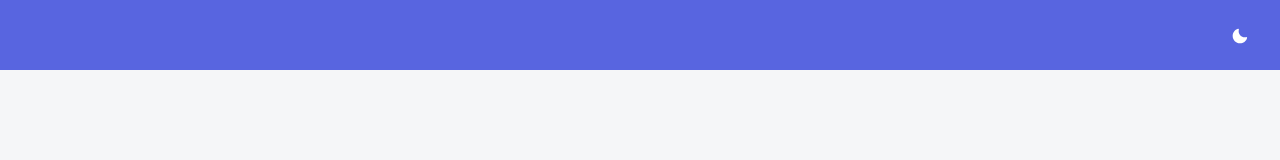
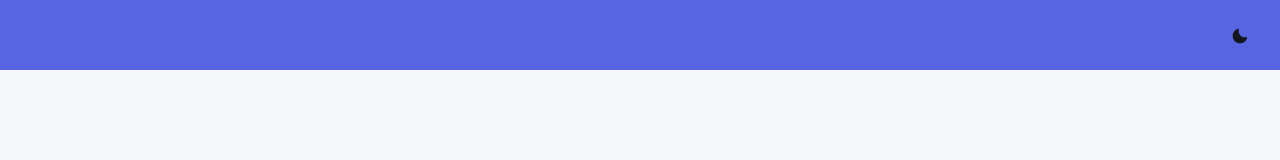
Before and after one commit to jonescamilla/job-board, a Next.js app: page / in a window 1280 px wide. Shown: the top 160 px of the page. Built offline with nearby package versions, Linux system fonts and the light colour scheme.

Commit message:
change logic for switching colormode to chakra made solution

```diff
--- a/src/components/Container.tsx
+++ b/src/components/Container.tsx
@@ -5,10 +5,8 @@ import { Box, useColorMode, useColorModeValue } from '@chakra-ui/react';
  * @param {any} props any children you wish to render within Container or JSX attributes you wish to add
  */
 export const Container = (props: any) => {
-  const { colorMode } = useColorMode();
-
   const bg = useColorModeValue('bg.light', 'bg.dark');
-  const color = useColorModeValue('white', 'black');
+  const color = useColorModeValue('black', 'white');
 
   return (
     <Box
```
